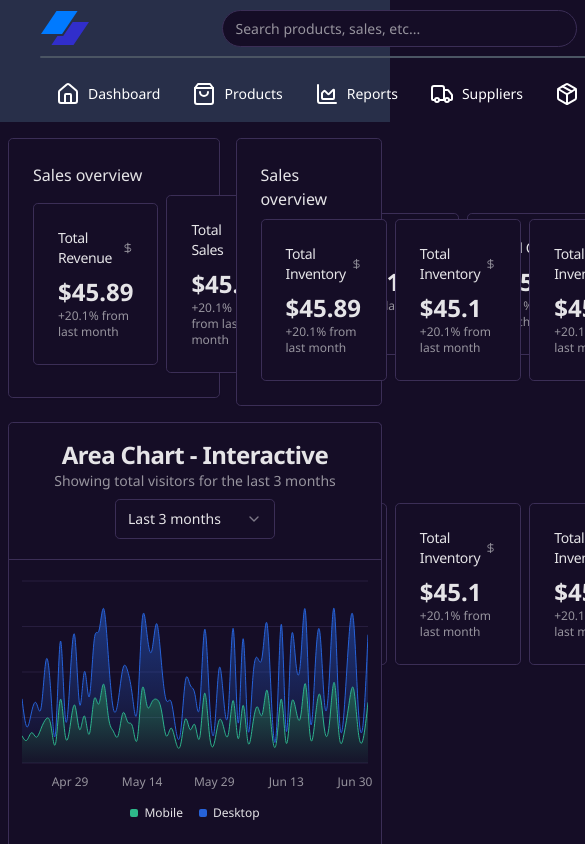
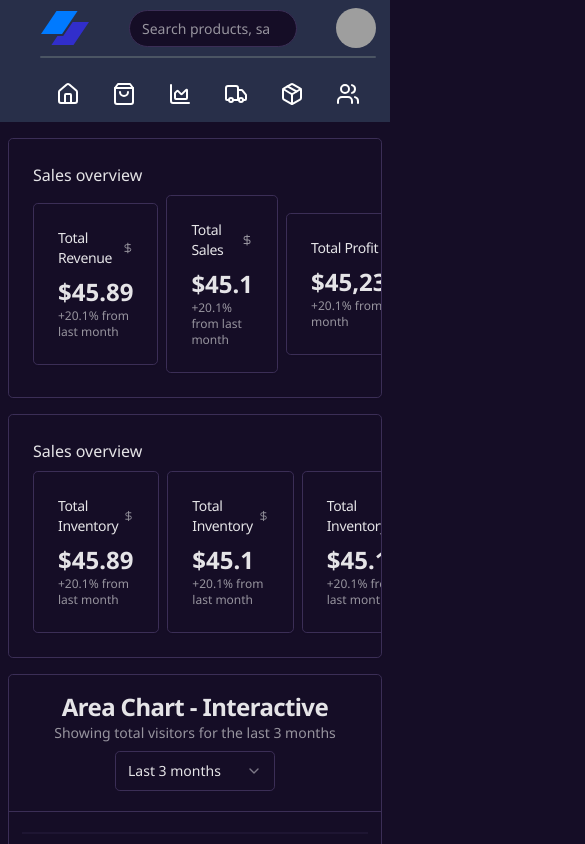
Before and after one commit to passion-steven28/inventory-system, a Next.js app: page / in a window 390 px wide. Shown: the top 844 px of the page, 585 px wide, since content can reach past the window. Built offline with nearby package versions, Linux system fonts and the light colour scheme; grey boxes are pictures that could not be loaded.

Commit message:
responsive 🙌

```diff
--- a/src/app/(dashboard)/page.tsx
+++ b/src/app/(dashboard)/page.tsx
@@ -8,8 +8,8 @@ import { DollarSign, DollarSignIcon } from "lucide-react";
 
 export default function Home() {
   return (
-    <main className="grid w-full grid-cols-12 gap-4 px-2">
-      <div className="col-start-1 col-end-8 row-start-1 row-end-2">
+    <main className="grid w-full grid-cols-1 md:grid-cols-12 gap-4 px-2">
+      <div className="md:col-start-1 md:col-end-8 md:row-start-1 md:row-end-2">
         <DashboardCardWrapper wrapperTitle="Sales overview">
           {salesData.map((data) => (
             <DashboardCard
@@ -22,7 +22,7 @@ export default function Home() {
           ))}
         </DashboardCardWrapper>
       </div>
-      <div className="col-start-8 col-end-13">
+      <div className="md:col-start-8 md:col-end-13 row-start-2 row-end-3 md:row-start-2 md:row-end-3">
         <DashboardCardWrapper wrapperTitle="Sales overview">
           {InventoryData.map((data) => (
             <DashboardCard
@@ -35,7 +35,7 @@ export default function Home() {
           ))}
         </DashboardCardWrapper>
       </div>
-      <div className="col-start-8 col-end-13 row-start-2 row-end-3">
+      {/* <div className="col-start-8 col-end-13 row-start-2 row-end-3">
         <DashboardCardWrapper wrapperTitle="Sales overview">
           {InventoryData.map((data) => (
             <DashboardCard
@@ -47,8 +47,8 @@ export default function Home() {
             />
           ))}
         </DashboardCardWrapper>
-      </div>
-      <div className="col-start-1 col-end-13 row-start-2 row-end-3">
+      </div> */}
+      <div className="md:col-start-1 md:col-end-13 row-start-3 row-end-4 md:row-start-2 md:row-end-3">
         <SalesChart />
       </div>
     </main>
--- a/src/components/reusable/DashboardCard.tsx
+++ b/src/components/reusable/DashboardCard.tsx
@@ -48,7 +48,7 @@ export const DashboardCardWrapper = ({
             <CardHeader className="flex flex-row items-center justify-between space-y-0 pb-2">
                 {wrapperTitle}
             </CardHeader>
-            <CardContent className="flex items-center justify-between gap-2">
+            <CardContent className="flex items-center justify-between w-full gap-2 overflow-x-scroll">
                 {children}
             </CardContent>
         </Card>
--- a/src/components/shared/header/NavigationBar.tsx
+++ b/src/components/shared/header/NavigationBar.tsx
@@ -22,7 +22,9 @@ export default function NavigationBar({ }: Props) {
                         href={link.href}
                         className='flex items-center gap-2 px-4 py-2 text-primary-foreground text-sm font-medium transition-colors duration-150 hover:text-primary'>
                         {link.icon}
-                        {link.name}
+                        <span className='hidden md:flex items-center gap-1'>
+                            {link.name}
+                        </span>
                     </Link>
                 </li>
             ))}
```
